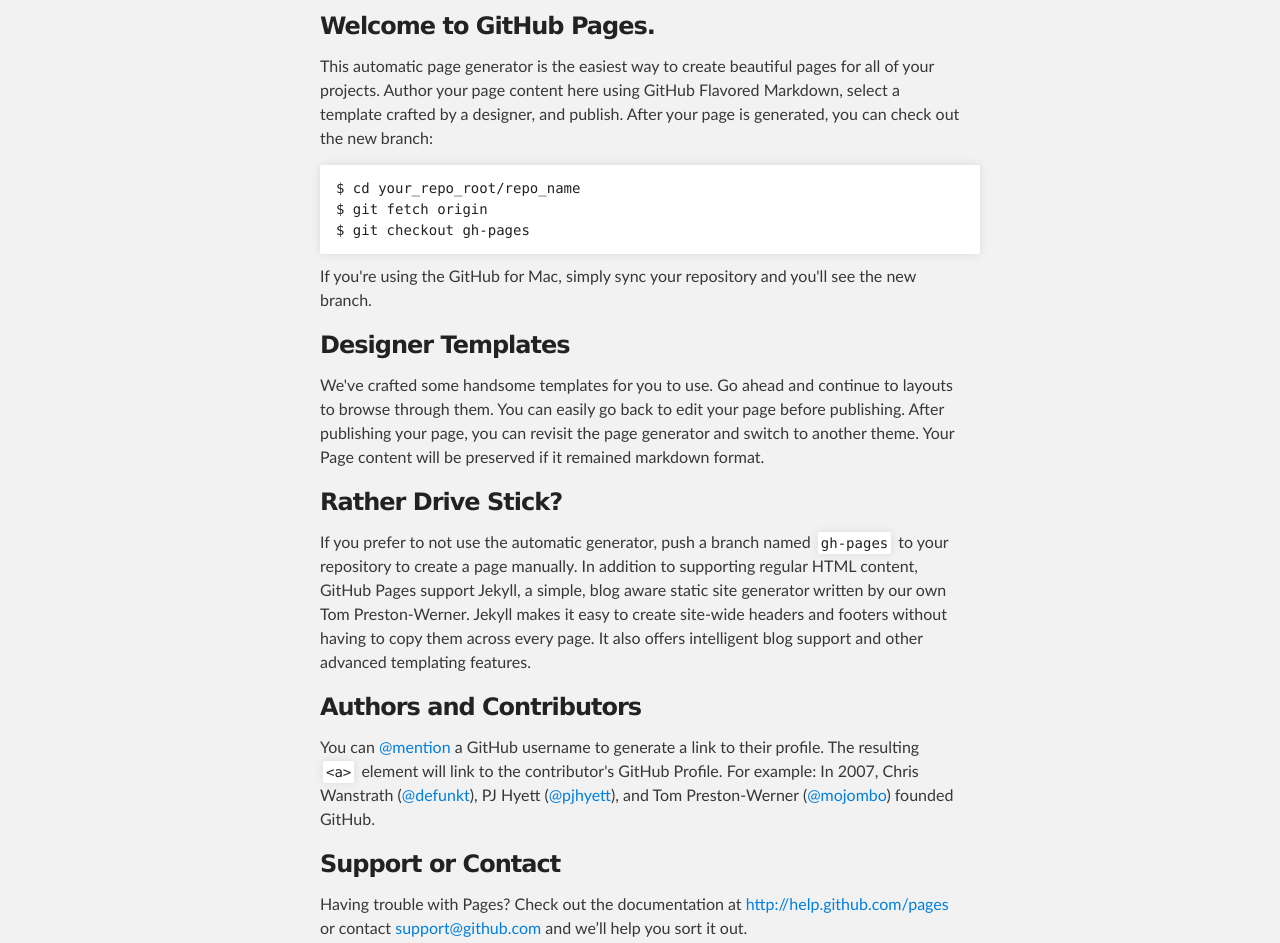
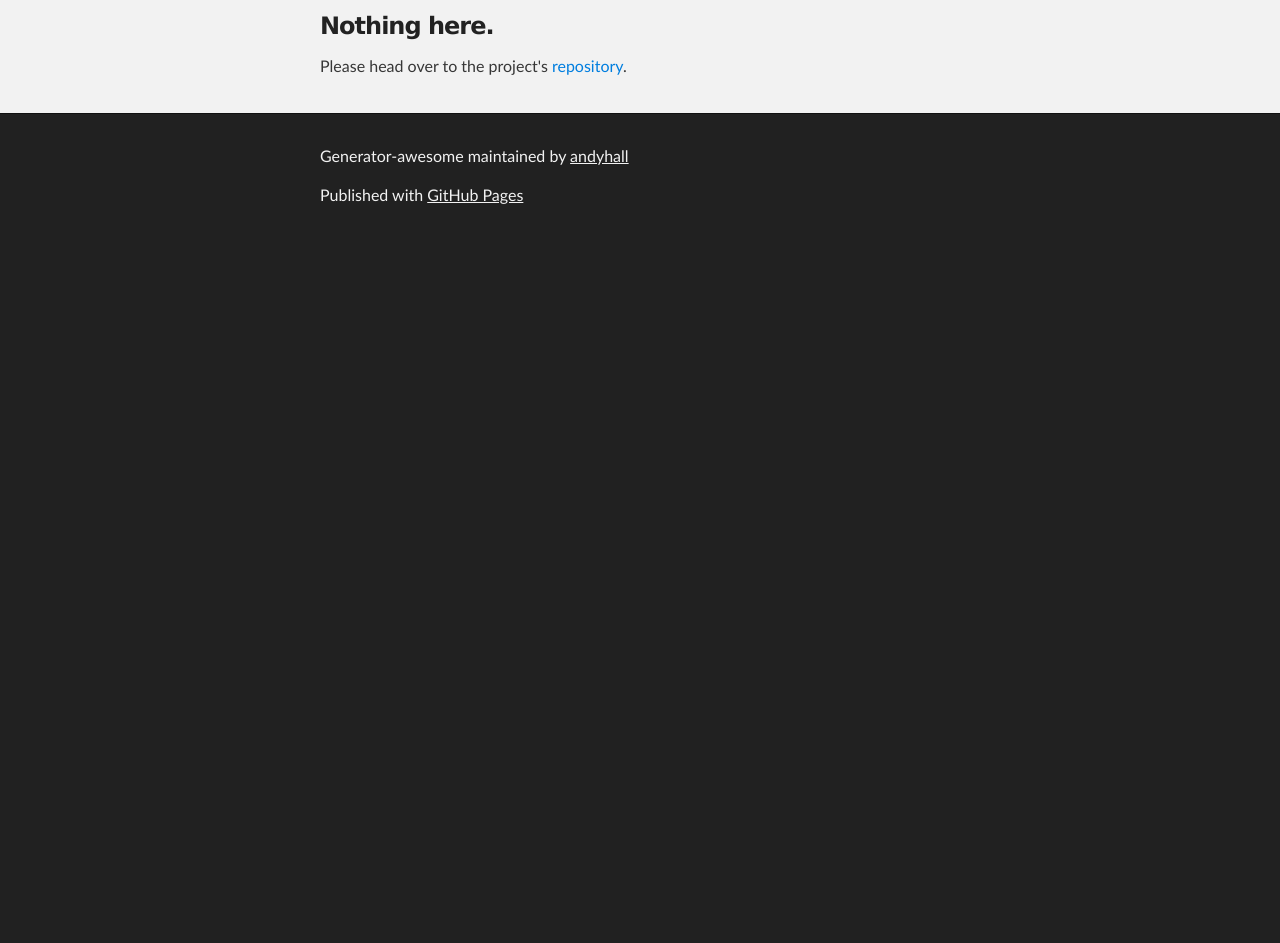
Before and after one commit to fenomas/generator-awesome, a plain HTML site: page index.html in a window 1280 px wide. Shown: the part 288-1231 px from the top of the page. After the commit the page ends 800 px from the top, so only its background shows below. Drawn offline with Linux system fonts and the light colour scheme.

Commit message:
Emptied index.html

```diff
--- a/index.html
+++ b/index.html
@@ -32,36 +32,10 @@
     <div id="main_content_wrap" class="outer">
       <section id="main_content" class="inner">
         <h3>
-<a name="welcome-to-github-pages" class="anchor" href="#welcome-to-github-pages"><span class="octicon octicon-link"></span></a>Welcome to GitHub Pages.</h3>
+<a name="welcome-to-github-pages" class="anchor" href="#welcome-to-github-pages"><span class="octicon octicon-link"></span></a>Nothing here.</h3>
 
-<p>This automatic page generator is the easiest way to create beautiful pages for all of your projects. Author your page content here using GitHub Flavored Markdown, select a template crafted by a designer, and publish. After your page is generated, you can check out the new branch:</p>
+<p>Please head over to the project's <a href="https://github.com/andyhall/generator-awesome">repository</a>.</p>
 
-<pre><code>$ cd your_repo_root/repo_name
-$ git fetch origin
-$ git checkout gh-pages
-</code></pre>
-
-<p>If you're using the GitHub for Mac, simply sync your repository and you'll see the new branch.</p>
-
-<h3>
-<a name="designer-templates" class="anchor" href="#designer-templates"><span class="octicon octicon-link"></span></a>Designer Templates</h3>
-
-<p>We've crafted some handsome templates for you to use. Go ahead and continue to layouts to browse through them. You can easily go back to edit your page before publishing. After publishing your page, you can revisit the page generator and switch to another theme. Your Page content will be preserved if it remained markdown format.</p>
-
-<h3>
-<a name="rather-drive-stick" class="anchor" href="#rather-drive-stick"><span class="octicon octicon-link"></span></a>Rather Drive Stick?</h3>
-
-<p>If you prefer to not use the automatic generator, push a branch named <code>gh-pages</code> to your repository to create a page manually. In addition to supporting regular HTML content, GitHub Pages support Jekyll, a simple, blog aware static site generator written by our own Tom Preston-Werner. Jekyll makes it easy to create site-wide headers and footers without having to copy them across every page. It also offers intelligent blog support and other advanced templating features.</p>
-
-<h3>
-<a name="authors-and-contributors" class="anchor" href="#authors-and-contributors"><span class="octicon octicon-link"></span></a>Authors and Contributors</h3>
-
-<p>You can <a href="https://github.com/blog/821" class="user-mention">@mention</a> a GitHub username to generate a link to their profile. The resulting <code>&lt;a&gt;</code> element will link to the contributor's GitHub Profile. For example: In 2007, Chris Wanstrath (<a href="https://github.com/defunkt" class="user-mention">@defunkt</a>), PJ Hyett (<a href="https://github.com/pjhyett" class="user-mention">@pjhyett</a>), and Tom Preston-Werner (<a href="https://github.com/mojombo" class="user-mention">@mojombo</a>) founded GitHub.</p>
-
-<h3>
-<a name="support-or-contact" class="anchor" href="#support-or-contact"><span class="octicon octicon-link"></span></a>Support or Contact</h3>
-
-<p>Having trouble with Pages? Check out the documentation at <a href="http://help.github.com/pages">http://help.github.com/pages</a> or contact <a href="mailto:support@github.com">support@github.com</a> and we’ll help you sort it out.</p>
       </section>
     </div>
 
```
